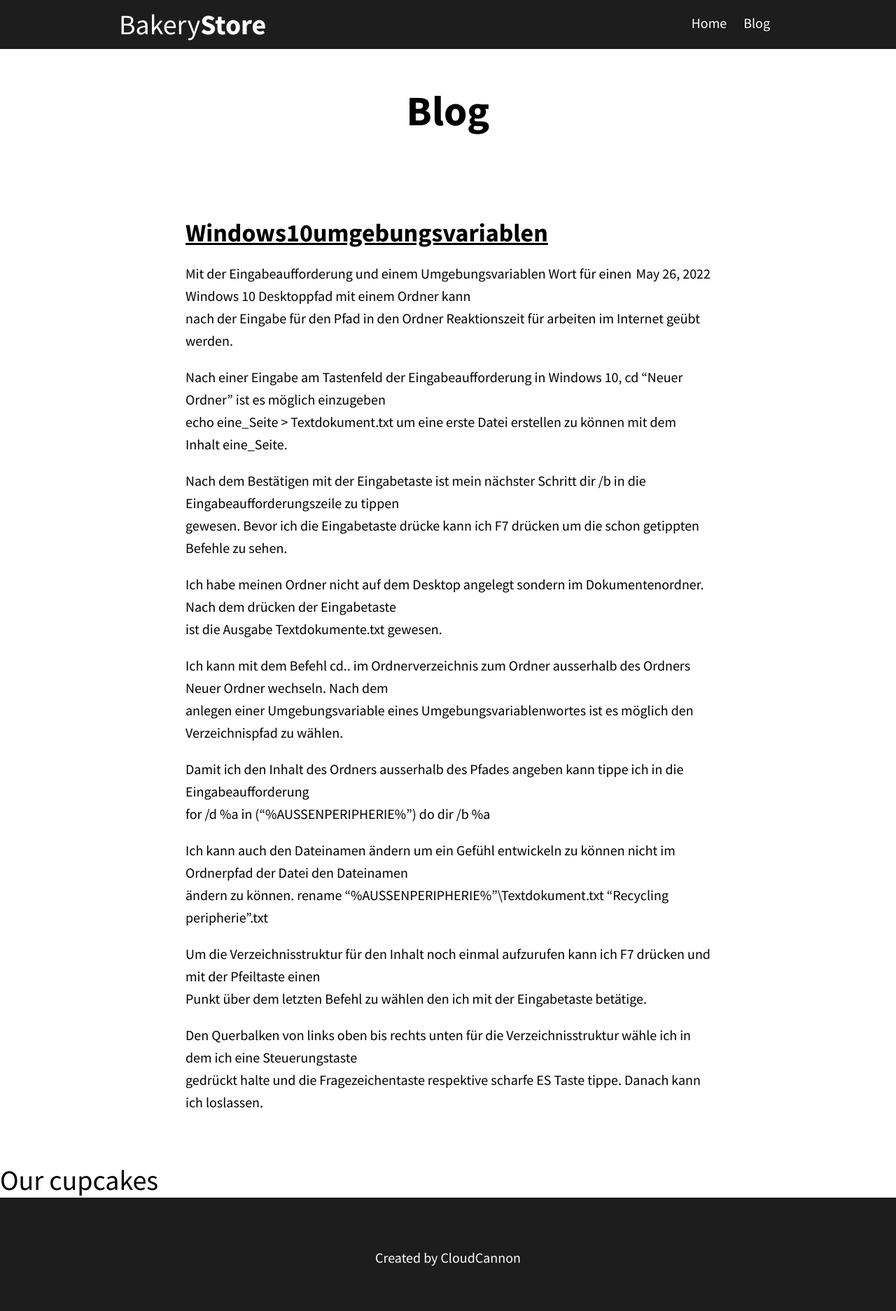
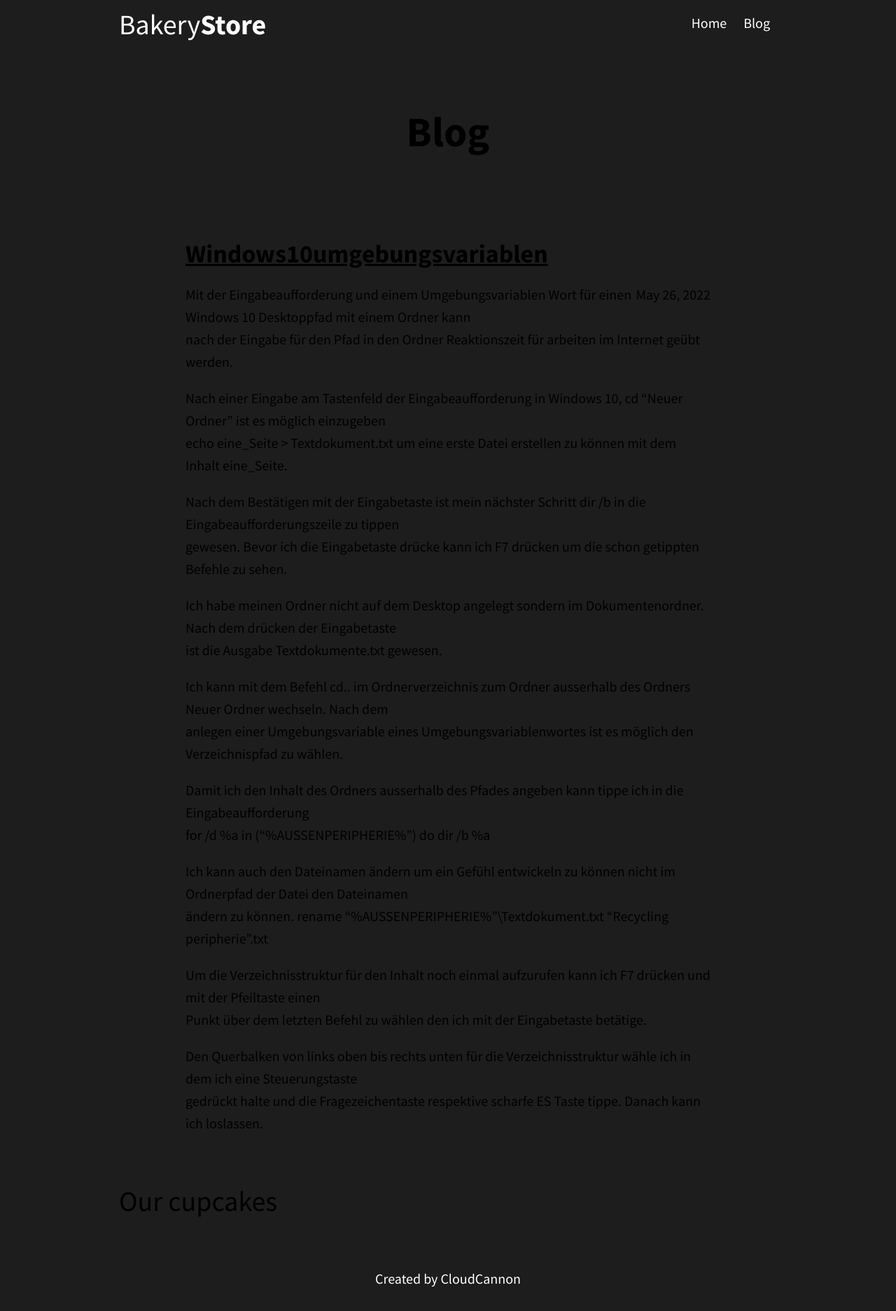
Before and after one commit to ledlightjungledStefan/Osterei, a Jekyll site: the page built from blog.html, in a window 1280 px wide. Shown: the whole page at 70% size. Built offline with Jekyll 4.4.1, drawn with Linux system fonts in a browser that asks for light colours; before the commit the page ends 1843 px from its top, so only the background shows below that.

Commit message:
Update default.html

```diff
--- a/_layouts/default.html
+++ b/_layouts/default.html
@@ -18,9 +18,10 @@
 				<h1><a href="/">Bakery<strong>Store</strong></a></h1>
 			</div>
 		</header>
-		<div class="content">
-			{{ content }}
-		</div>
+
+<div class="container" style="padding: 30px 0 0 0">
+	{{ content }}
+</div>
 		<footer>
 			<div class="container">
 				<p class="center-text"> <a href="http://cloudcannon.com">Created by CloudCannon</a></p>
```
